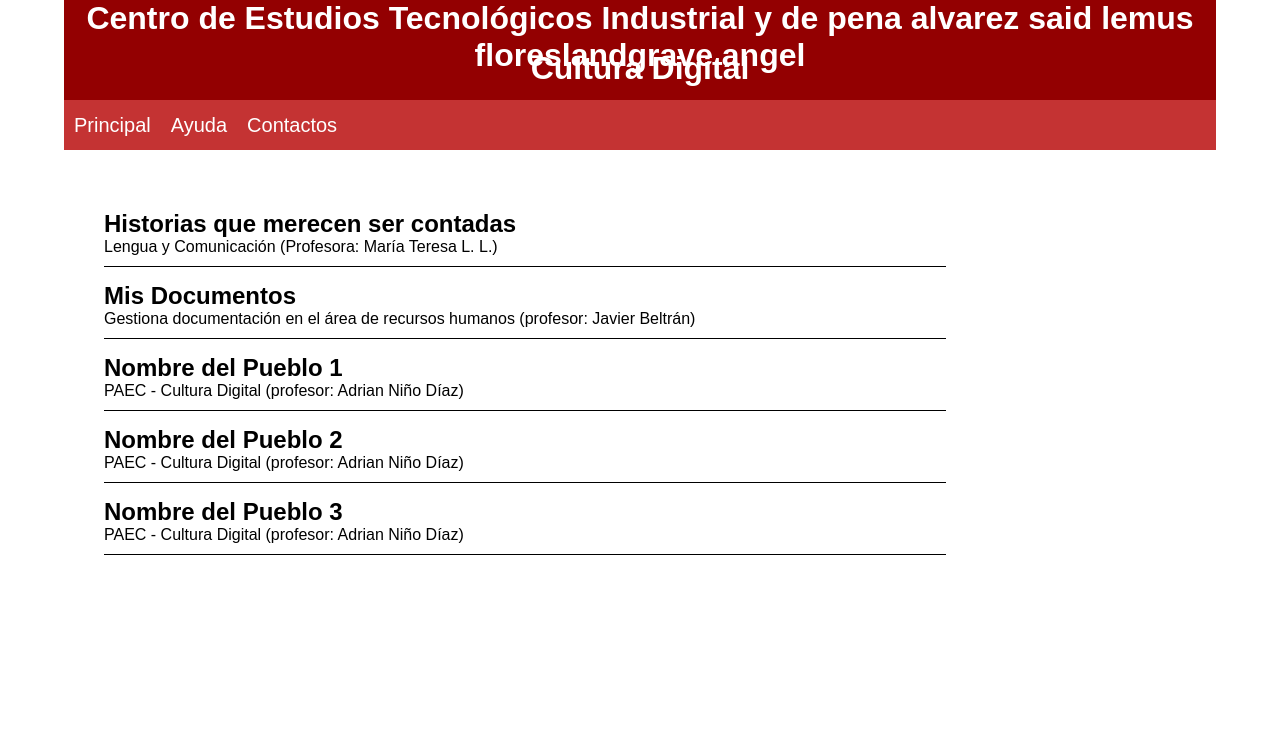
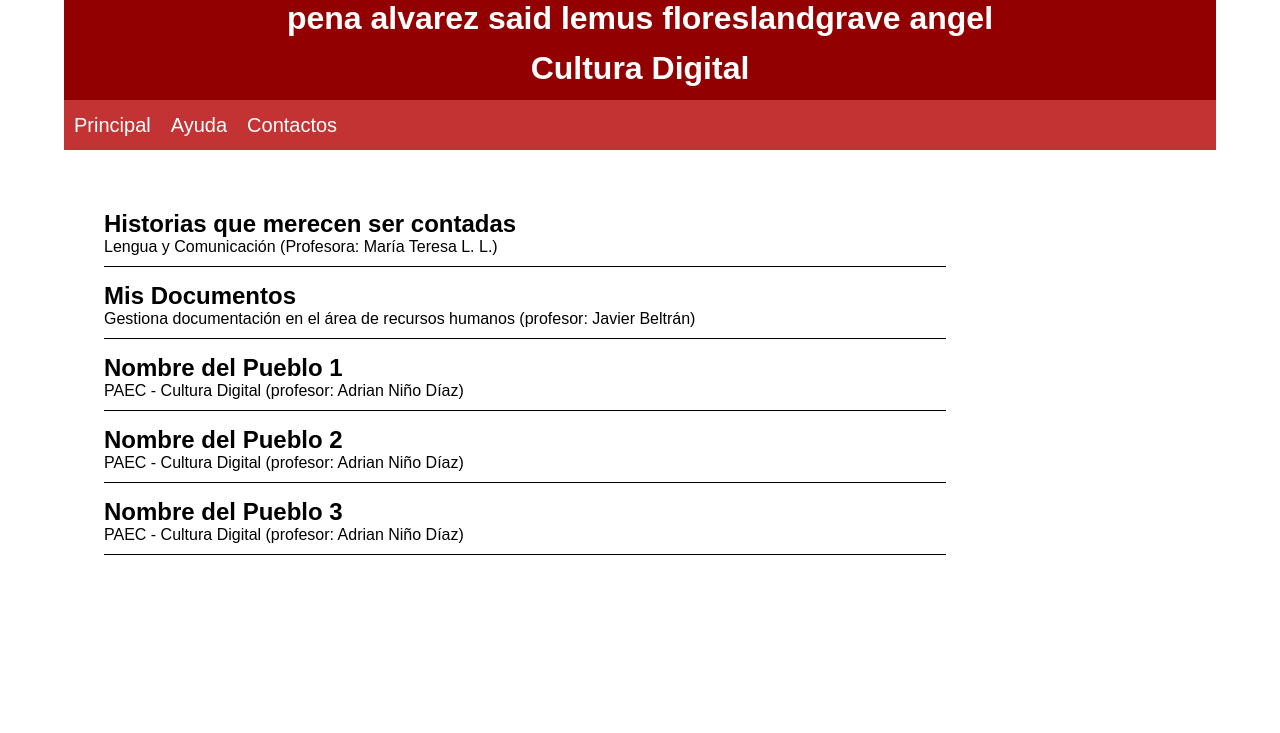
Before and after one commit to SaidAp09/practica1, a plain HTML site: page index.html in a window 1280 px wide. Shown: the top 733 px of the page. Drawn offline with Linux system fonts and the light colour scheme.

Commit message:
Update index.html

```diff
--- a/index.html
+++ b/index.html
@@ -8,8 +8,7 @@
   <body>
       <div id="container">
           <header>
-           <h1> Centro de Estudios Tecnológicos Industrial y de
-                pena alvarez said lemus floreslandgrave angel</h1>
+           <h1> pena alvarez said lemus floreslandgrave angel</h1>
            <h1> Cultura Digital</h1>
 
           </header>
```
